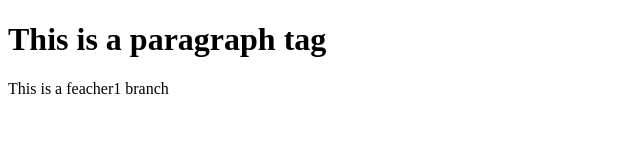
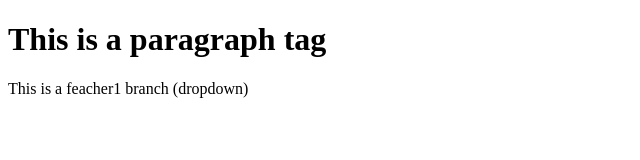
Before and after one commit to Rayhanjrs/Localrepo, a plain HTML site: page index.html in a window 1280 px wide. Shown: the whole page, without its empty margins (0-640 px from the left). Drawn offline with Linux system fonts and the light colour scheme.

```diff
--- a/index.html
+++ b/index.html
@@ -7,6 +7,6 @@
 </head>
 <body>
     <h1>This is a paragraph tag</h1>
-    <p>This is a feacher1 branch</p>
+    <p>This is a feacher1 branch (dropdown)</p>
 </body>
 </html>
```
